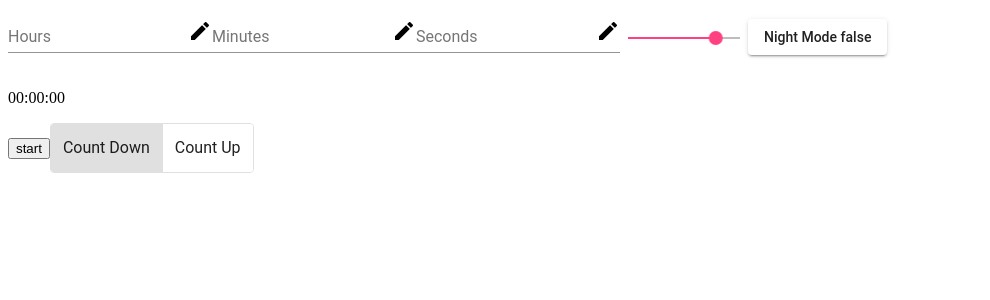
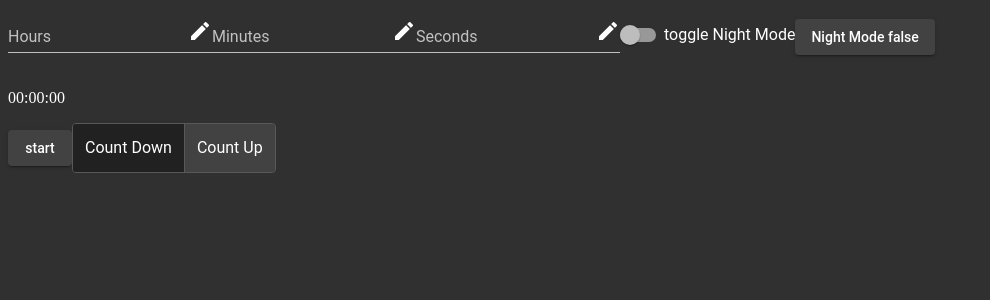
Before and after one commit to Daddelbob/Timer, an Angular app in the folder Timer/: page / in a window 1280 px wide. Shown: the top 300 px of the page, without its empty margins (0-990 px from the left). Built offline with nearby package versions, Linux system fonts and the light colour scheme.

Commit message:
feat(time): dynamic input

```diff
--- a/Timer/src/app/start/start.component.html
+++ b/Timer/src/app/start/start.component.html
@@ -1,24 +1,28 @@
 <div id="mydiv">
 
   <mat-form-field class="example-full-width">
-    <input [(value)]="hours" (input)="setHours(hours)" type="tel" matInput placeholder="Hours">
+    <input [(ngModel)]="hours" (change)="setHours($event)" type="tel" matInput placeholder="Hours">
     <mat-icon matSuffix>mode_edit</mat-icon>
   </mat-form-field>
   <mat-form-field class="example-full-width">
-    <input [(value)]="minutes" (change)="setMinutes($event)" type="tel" matInput placeholder="Minutes">
+    <input [(ngModel)]="minutes" (change)="setMinutes($event)" type="tel" matInput placeholder="Minutes">
     <mat-icon matSuffix>mode_edit</mat-icon>
   </mat-form-field>
   <mat-form-field class="example-full-width">
-    <input [(value)]="seconds" (change)="setSeconds($event)" type="tel" matInput placeholder="Seconds">
+    <input [(ngModel)]="seconds" (change)="setSeconds($event)" type="tel" matInput placeholder="Seconds">
     <mat-icon matSuffix>mode_edit</mat-icon>
   </mat-form-field>
 
-  <mat-slider [min]="minBrightness" [max]="maxBrightness" [step]="brightnessStep" [value]="selectedBrightness" (input)="adjusteNightMode($event)"></mat-slider>
+  <mat-slide-toggle>toggle Night Mode</mat-slide-toggle>
+
   <button mat-raised-button (click)="toggleNightMode()">Night Mode {{ nightMode }}</button>
+
+
   <p>
     {{ time | timer }}
   </p>
-  <input type="button" (click)="start()" value="start">
+
+  <button mat-raised-button (click)="start()">start</button>
 
   <mat-button-toggle-group name="fontStyle" [(value)]="selectedCountMode" aria-label="Font Style">
     <mat-button-toggle value="countDown">Count Down</mat-button-toggle>
--- a/Timer/src/app/start/start.component.ts
+++ b/Timer/src/app/start/start.component.ts
@@ -26,6 +26,10 @@ export class StartComponent implements OnInit {
   ngOnInit() {}
 
   tick() {
+    console.log('seconds', this.seconds);
+    console.log('minutes', this.minutes);
+    console.log('hours', this.hours);
+    console.log('selectedTotalSeconds', this.selectedTotalSeconds);
     if (this.time < this.selectedTotalSeconds) {
       this.time++;
     } else {
@@ -40,29 +44,31 @@ export class StartComponent implements OnInit {
 
   setHours(event) {
     console.log(this.hours);
+    this.calcTotalSeconds();
   }
 
-  setMinutes() {}
-  setSeconds() {}
+  setMinutes() {
+    console.log(this.minutes);
+    this.calcTotalSeconds();
+  }
+  setSeconds() {
+    console.log(this.seconds);
+    this.calcTotalSeconds();
+  }
 
-  calcTotalSeconds(event) {
-    console.log('this.hours', this.hours);
-    console.log('this.minutes', this.minutes);
-    console.log('this.seconds', this.seconds);
+  calcTotalSeconds() {
+    console.log('calcTotalSeconds() call');
     this.selectedTotalSeconds =
-      this.hours * 3600 + this.minutes * 60 + this.seconds;
-    console.log('this.selectedTotalSeconds', this.selectedTotalSeconds);
+      this.hours * 3600 + this.minutes * 60 + this.seconds * 1;
+    let remainingSplittedSeconds = this.selectedTotalSeconds;
+    const remainingFullHours = Math.floor(remainingSplittedSeconds / 3600);
+    remainingSplittedSeconds -= remainingFullHours * 3600;
+    const remainingFullMinutes = Math.floor(remainingSplittedSeconds / 60);
+    remainingSplittedSeconds -= remainingFullMinutes * 60;
+    this.hours = remainingFullHours;
+    this.minutes = remainingFullMinutes;
+    this.seconds = remainingSplittedSeconds;
   }
 
   toggleNightMode() {}
-
-  adjusteNightMode(event: any) {
-    this.selectedBrightness = event.value;
-    document.getElementById('mydiv').style.color = `rgb(${256 -
-      this.selectedBrightness}, ${256 - this.selectedBrightness}, ${256 -
-      this.selectedBrightness})`;
-    document.getElementById('mydiv').style.backgroundColor = `rgb(${
-      this.selectedBrightness
-    }, ${this.selectedBrightness}, ${this.selectedBrightness})`;
-  }
 }
--- a/Timer/src/index.html
+++ b/Timer/src/index.html
@@ -9,7 +9,7 @@
   <link rel="icon" type="image/x-icon" href="favicon.ico">
   <link href="https://fonts.googleapis.com/icon?family=Material+Icons" rel="stylesheet">
 </head>
-<body>
+<body class="mat-app-background">
   <app-root></app-root>
 </body>
 </html>
--- a/Timer/src/styles.css
+++ b/Timer/src/styles.css
@@ -1,2 +1,5 @@
 /* You can add global styles to this file, and also import other style files */
 @import "~@angular/material/prebuilt-themes/indigo-pink.css";
+@import '~@angular/material/prebuilt-themes/deeppurple-amber.css';
+@import '~@angular/material/prebuilt-themes/pink-bluegrey.css';
+@import '~@angular/material/prebuilt-themes/purple-green.css';
```
Also changed, not shown: Timer/src/app/app.module.ts (+5 -7 lines), Timer/src/app/custom-material/custom-material.module.ts (+5 -2 lines).
